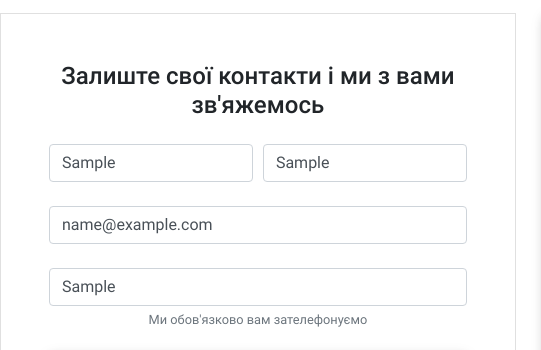
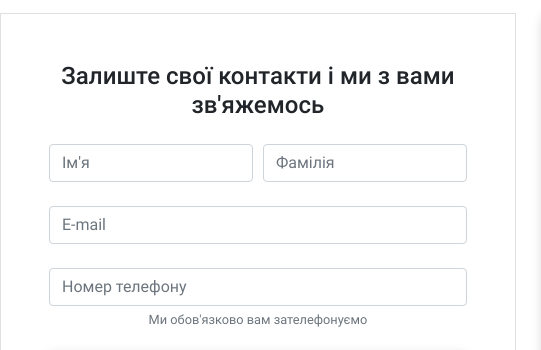
Before and after one commit to Cirkulare/telegram, a website: page static/index.html in a window 1280 px wide. Both pictures are taken after typing "Sample", "Sample", "name@example.com", "Sample" into the empty fields and a click on the button "ВІДПРАВИТИ". Shown: the part 155-505 px from the top of the page, 0-541 px from the left. Drawn offline with nearby package versions, Linux system fonts and the light colour scheme; files that its build step writes are made by us from their sources; no server answers.

Commit message:
all most ther

```diff
--- a/static/index.html
+++ b/static/index.html
@@ -10,77 +10,57 @@
   <link href="css/bootstrap.min.css" rel="stylesheet">
   <link href="css/mdb.min.css" rel="stylesheet">
   <link href="css/style.css" rel="stylesheet">
-
 </head>
-
   <body>
 
-<!--Section: Contact v.1-->
     <section class="section pb-5">
-
-  <!--Section heading-->
       <h2 class="section-heading h1 pt-4">Contact us</h2>
-  <!--Section description-->
       <p class="section-description pb-4">Lorem ipsum dolor sit amet, consectetur adipisicing elit. Fugit, error
             amet numquam iure provident voluptate esse quasi, veritatis totam voluptas nostrum quisquam eum porro a
             pariatur accusamus veniam.</p>
 
       <div class="row">
 
-    <!--Grid column-->
         <div class="col-lg-5 mb-4">
 
-      <!--Form with header-->
-      <!-- Default form register -->
         <form id="myForm" class="text-center border border-light p-5">
 
         <p class="h4 mb-4">Залиште свої контакти і ми з вами зв'яжемось</p>
 
         <div class="form-row mb-4">
           <div class="col">
-            <!-- First name -->
             <input type="text"  id="Name" class="form-control" placeholder="Ім'я">
           </div>
           <div class="col">
-            <!-- Last name -->
-            <input type="text" id="LastName" name="Last name" class="form-control" placeholder="Фамілія">
+            <input type="text" id="LastName" class="form-control" placeholder="Фамілія">
           </div>
         </div>
 
-        <!-- E-mail -->
-        <input type="email" id="Email" name="User email" class="form-control mb-4" placeholder="E-mail">
-        <!-- Phone number -->
-        <input type="text" id="Phone" name="User phone" class="form-control" placeholder="Номер телефону" aria-describedby="defaultRegisterFormPhoneHelpBlock">
+        <input type="email" id="Email" class="form-control mb-4" placeholder="E-mail">
+        <input type="text" id="Phone"  class="form-control" placeholder="Номер телефону" aria-describedby="defaultRegisterFormPhoneHelpBlock">
         <small id="defaultRegisterFormPhoneHelpBlock" class="form-text text-muted mb-4">
           Ми обов'язково вам зателефонуємо
         </small>
-        <!-- Sign up button -->
         <button class="btn btn-info my-4 btn-block" type="submit">Відправити</button>
 
         <hr>
-
-        <!-- Terms of service -->
         <p>Натискаючи
           <em>Відправити</em> ви передаєте нам свої особисті данні для зворотнього зв'язку.
         </form>
-      <!-- Default form register -->
 
 
         </div>
 
-    <!--Grid column-->
-
-    <!--Grid column-->
     <div class="col-lg-7">
 
-      <!--Google map-->
+
       <div id="map-container-google-11" class="z-depth-1-half map-container-6" style="height: 400px">
         <iframe src="https://maps.google.com/maps?q=new%20delphi&t=&z=13&ie=UTF8&iwloc=&output=embed"
                 frameborder="0" style="border:0" allowfullscreen></iframe>
       </div>
 
       <br>
-      <!--Buttons-->
+
       <div class="row text-center">
         <div class="col-md-4">
           <a class="btn-floating blue accent-1"><i class="fas fa-map-marker-alt"></i></a>
@@ -102,7 +82,6 @@
       </div>
 
     </div>
-    <!--Grid column-->
 
   </div>
 
--- a/static/js/forformreq.js
+++ b/static/js/forformreq.js
@@ -1,6 +1,6 @@
 const myForm = document.getElementById('myForm');
 
-  myForm.addEventListener('submit', function (e) {
+  myForm.addEventListener('submit',function (e) {
   e.preventDefault();
 
   let formData = {
@@ -9,8 +9,8 @@ const myForm = document.getElementById('myForm');
     "E Mail": document.getElementById("Email").value,
     "User phone": document.getElementById("Phone").value
   };
-
-    fetch('/submit', {
+    document.forms["myForm"].reset();
+    fetch ('/submit', {
       headers: {
         'Content-Type': 'application/json',
       },
@@ -22,4 +22,5 @@ const myForm = document.getElementById('myForm');
     console.log(text);
   }).catch(function (error) {
       console.error(error);
+
   })});
```
Also changed, not shown: index.js (+5 -7 lines). Lines whose indentation alone changed are shown as unchanged.
